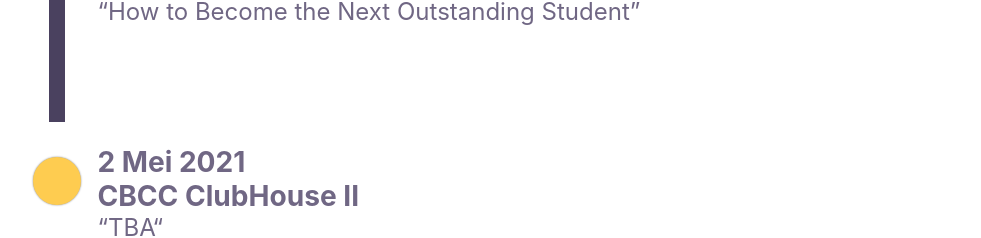
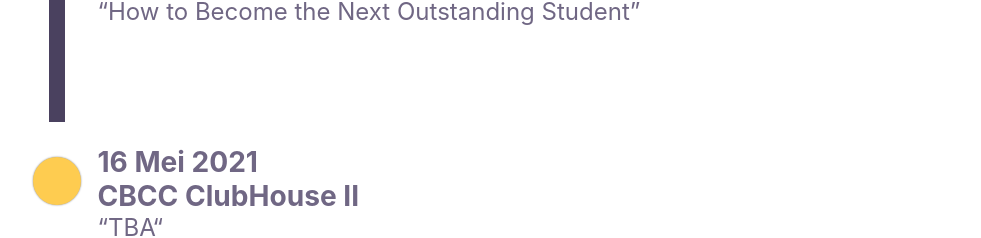
Before and after one commit to MSMazaya/CBCC, a React (Create React App) app in the folder cbcc/: page / in a window 1280 px wide. Shown: the part 3053-3291 px from the top of the page, without its empty margins (69-1050 px from the left). Built offline with nearby package versions, Linux system fonts and the light colour scheme.

Commit message:
siap launch

```diff
--- a/cbcc/package.json
+++ b/cbcc/package.json
@@ -1,6 +1,7 @@
 {
   "name": "cbcc",
   "version": "0.1.0",
+  "homepage": "https://collegacybcc.com",
   "private": true,
   "dependencies": {
     "@testing-library/jest-dom": "^5.11.9",
--- a/cbcc/src/components/mainpage/Timeline.js
+++ b/cbcc/src/components/mainpage/Timeline.js
@@ -6,7 +6,7 @@ const tl_content_pre = [
     {date:"20 Februari 2021", place:"Live IG II",title:"Live IG Sharing about “Break Your Limit”"},
     {date:"3 April 2021", place:"Instagram TakeOver",title:"““How to Build Personal Branding in the Digital Era”"},
     {date:"17 April 2021", place:"CBCC ClubHouse I",title:"“How to Become the Next Outstanding Student”"},
-    {date:"2 Mei 2021", place:"CBCC ClubHouse II",title:"“TBA“"},
+    {date:"16 Mei 2021", place:"CBCC ClubHouse II",title:"“TBA“"},
 ]
 
 const tl_content_bisnis = [
--- a/cbcc/src/components/preevent/Timeline.js
+++ b/cbcc/src/components/preevent/Timeline.js
@@ -84,7 +84,7 @@ const Timeline = () => {
                 </div>
                 <div className="pointer">
                 <div className="temlen">
-                    <a className={`tanggal ${check[4] ? "active" : ""}`} onClick={()=>setGroup(4)} style={{left:"40px"}}>Coming Soon</a>
+                    <a className={`tanggal ${check[4] ? "active" : ""}`} onClick={()=>setGroup(4)} style={{left:"50px"}}>16 Mei 2021</a>
                     <a className="lipe"style={{width:"300px",left:"45px"}}>ClubHouse II</a>
                     <a className="jdl"style={{width:"300px",left:"-45px"}}>To Be Announced</a>
                     </div>
```
Also changed, not shown: 2 other files (tests, documents, lock files or other folders).
